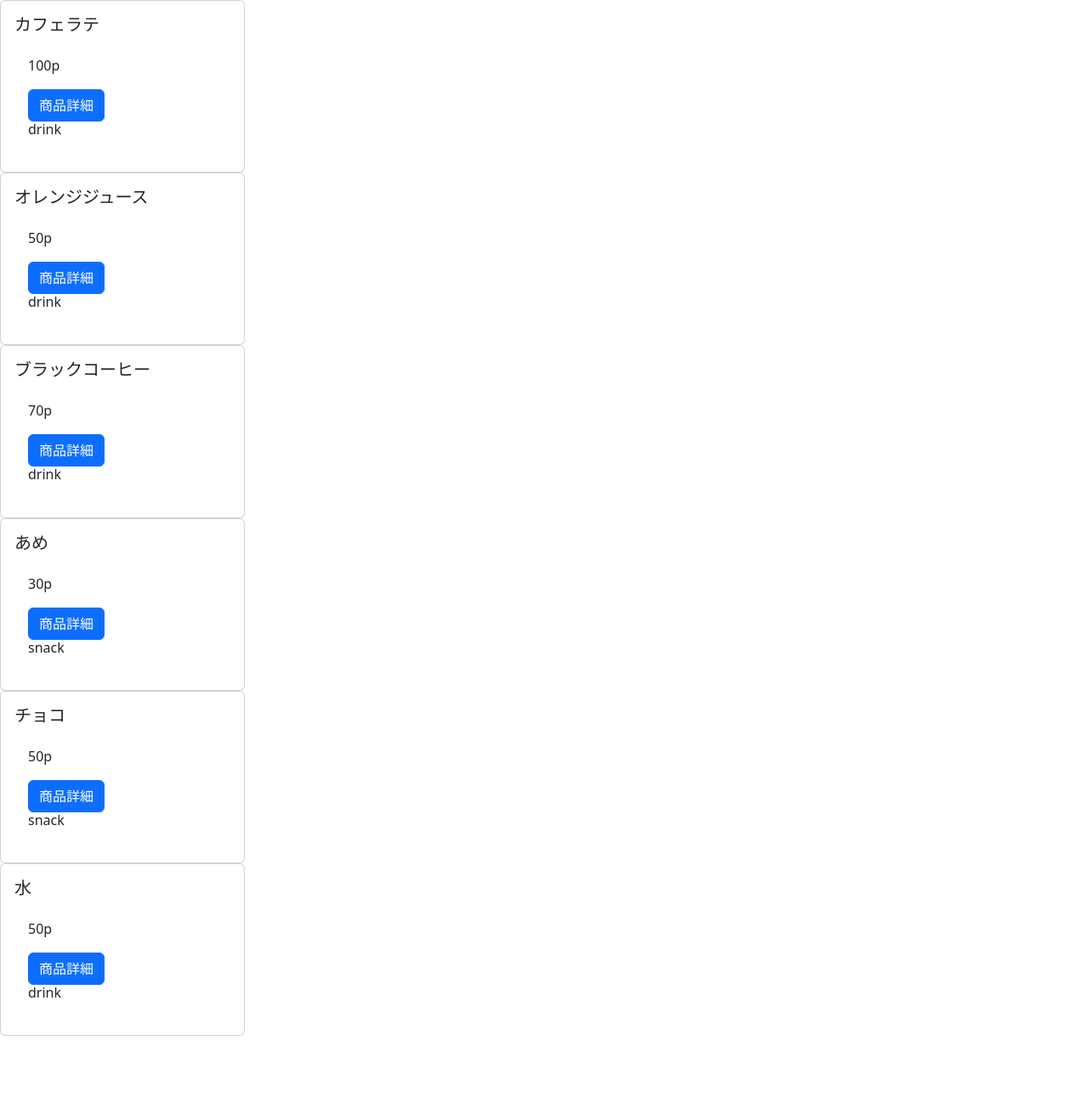
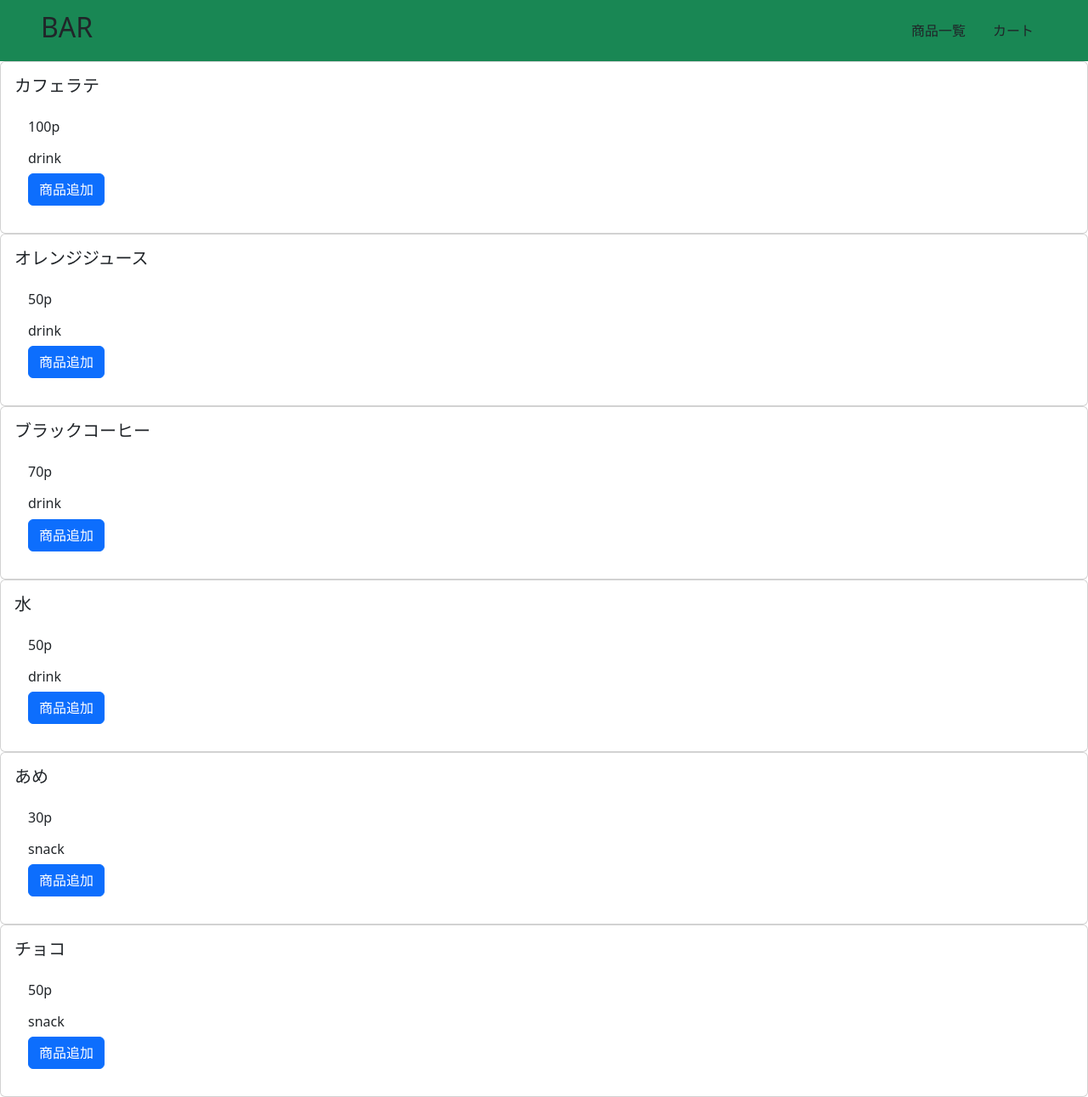
Before and after one commit to izuyoshioka2112-gif/BER_Django, a Django app: page /product/ in a window 1280 px wide. Shown: the whole page at 85% size. Before the commit the page ends 1219 px from the top, so only its background shows below. Run offline with Django 5.2, Linux system fonts and the light colour scheme; data comes from the database, SQL or seed files in the repository; both versions use the stored data as it was after the commit.

Commit message:
へったー完成

```diff
--- a/django/bar/bar/templates/base.html
+++ b/django/bar/bar/templates/base.html
@@ -10,6 +10,15 @@
 </head>
 
 <body>
+    <nav class="navbar navber-dark bg-success sticky-top">
+        <h2 class="mx-5">BAR</h2>
+        <div class="navber-nav d-flex flex-row ms-auto">
+        <a class="nav-link mx-3" href="{% url 'product' %}">商品一覧</a>
+        <a class="nav-link mx-3" href="{% url 'cart' %}">カート</a>
+        </div>
+        <div class="p-4">
+        <h1>{% block h1 %}{% endblock %}</h1>
+    </nav>
     {% block content %}{% endblock content %}
     <script src="https://cdn.jsdelivr.net/npm/bootstrap@5.3.8/dist/js/bootstrap.bundle.min.js"
         integrity="sha384-FKyoEForCGlyvwx9Hj09JcYn3nv7wiPVlz7YYwJrWVcXK/BmnVDxM+D2scQbITxI"
--- a/django/bar/bar/templates/product/cart.html
+++ b/django/bar/bar/templates/product/cart.html
@@ -7,15 +7,17 @@
 <h2>カート</h2>
 
 {% for item in cart_items %}
-<div class="cart-body" id="cart-item-{{ item.product.id }}">
+<div class="cart-body mx-3">
     <p>{{ item.product.name }}</p>
     <select onchange="updateCart({{ item.product.id }}, this.value)">
+        <!-- 値が変更されるまで待つ -->
         {% for count in quantity_range %}
         <option value="{{ count }}" {% if count == item.quantity %}selected{% endif %}>{{ count }}</option>
         {% endfor %}
     </select>
     <p>小計：{{ item.subtotal }}円</p>
     <button type="button" onclick="removeFromCart({{ item.product.id }})" class="btn btn-danger">削除</button>
+    <!-- 押された瞬間に実行 -->
 </div>
 {% endfor %}
 <p>合計：{{ total_price }}円</p>
--- a/django/bar/bar/templates/product/product_list.html
+++ b/django/bar/bar/templates/product/product_list.html
@@ -4,13 +4,13 @@
 
 {% block content %}
 {% for item in object_list %}
-<div class="card" style="width: 18rem;">
+<div class="card">
     <div class="card-body">
         <h5 class="card-name">{{item.name}}</h5>
         <div class="card-body">
             <p class="card-price">{{item.price}}p</p>
-            <a href="{% url 'product_detail' item.id %}" class="btn btn-primary">商品詳細</a>
             <h6 class="card-category">{{ item.category }}</h6>
+            <a href="{% url 'product_detail' item.id %}" class="btn btn-primary">商品追加</a>
         </div>
     </div>
 </div>
--- a/django/bar/bar/views.py
+++ b/django/bar/bar/views.py
@@ -9,7 +9,7 @@ from django.http import JsonResponse
 
 class ListProductView(ListView):
     template_name = "product/product_list.html"
-    model = Product
+    queryset = Product.objects.order_by('category')
 
 
 class DetailListProductView(DetailView):
```
Also changed, not shown: django/bar/db.sqlite3.
